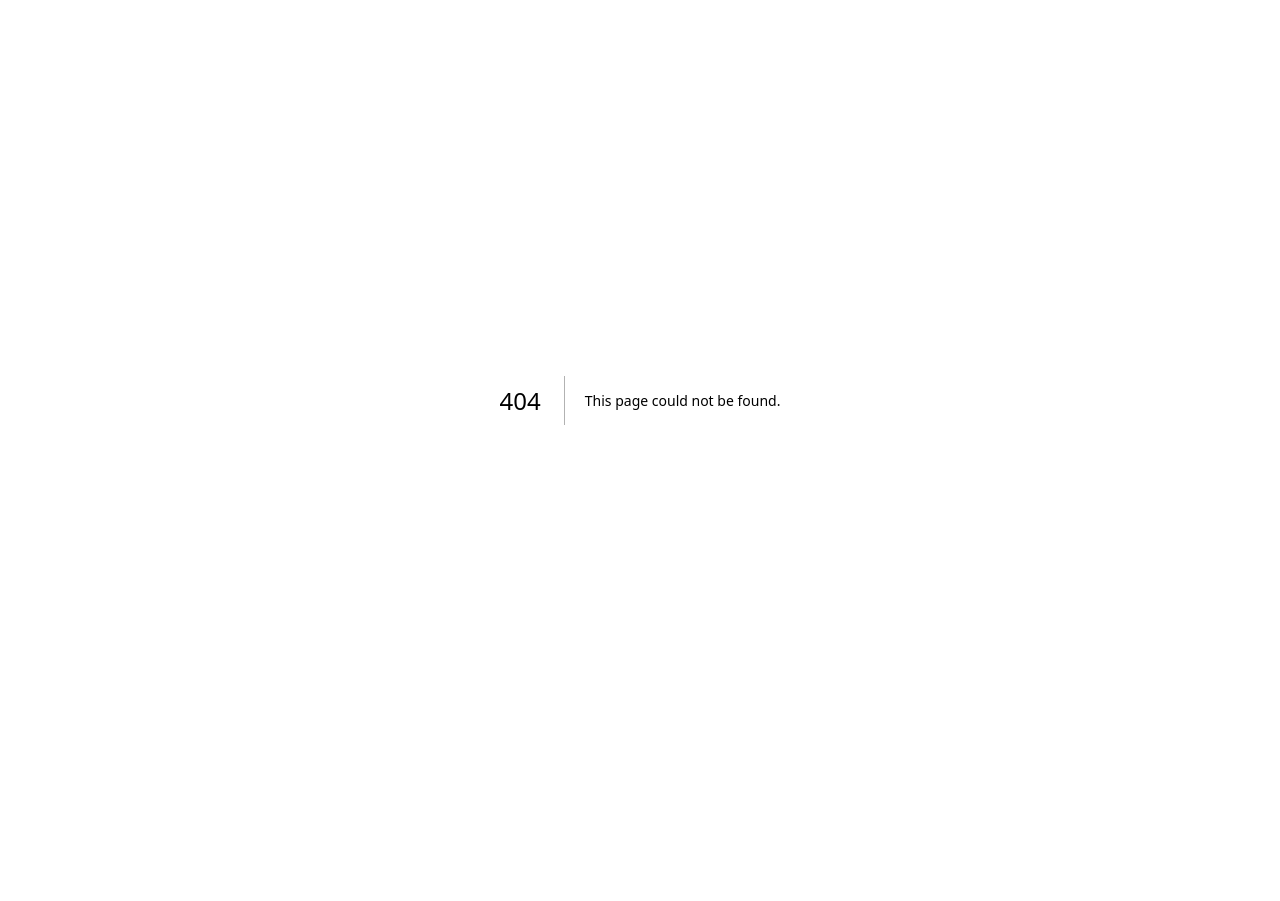
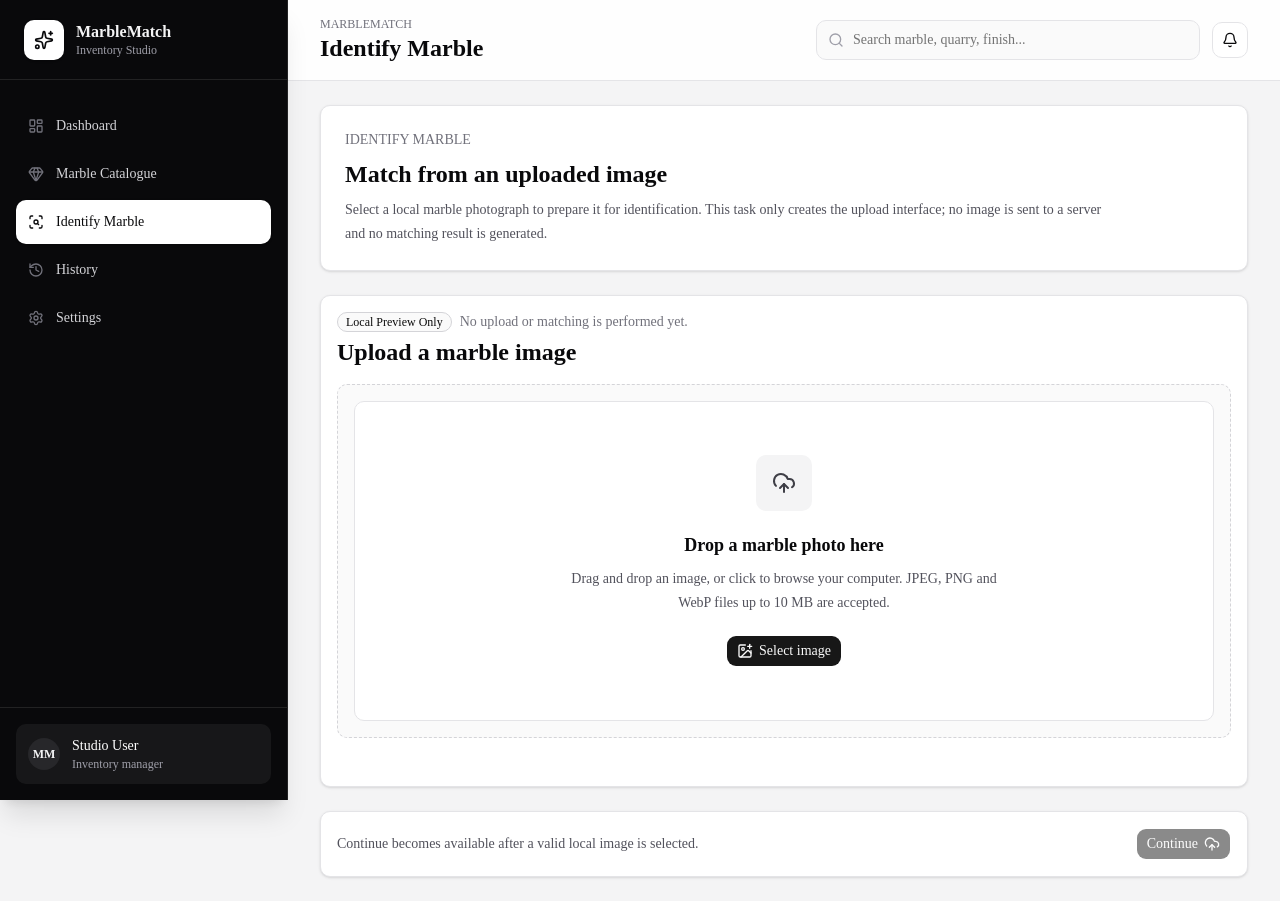
Before and after one commit to Rishabhpal07/marble-match-UI, a Next.js app: page /match in a window 1280 px wide. Before the commit this address had no page. Before the commit the page ends 800 px from the top, so only its background shows below. Built offline with nearby package versions, Linux system fonts and the light colour scheme.

Commit message:
feat: add marble image upload

```diff
--- a/app/(dashboard)/marbles/[id]/page.tsx
+++ b/app/(dashboard)/marbles/[id]/page.tsx
@@ -156,7 +156,7 @@ export default async function MarbleDetailPage({
                 Back to Catalogue
               </Link>
               <Link
-                href="/identify"
+                href="/match"
                 className="inline-flex h-10 items-center justify-center gap-2 rounded-lg bg-zinc-950 px-4 text-sm font-medium text-white outline-none transition-colors hover:bg-zinc-800 focus-visible:ring-2 focus-visible:ring-zinc-400"
               >
                 <ScanSearch className="size-4" aria-hidden="true" />
--- /dev/null
+++ b/app/(dashboard)/match/page.tsx
@@ -0,0 +1,23 @@
+import { MarbleImageUpload } from "@/components/image-upload/marble-image-upload";
+
+export default function MatchPage() {
+  return (
+    <div className="space-y-6">
+      <section className="rounded-lg border border-zinc-200 bg-white p-6 shadow-sm">
+        <p className="text-sm font-medium uppercase text-zinc-500">
+          Identify Marble
+        </p>
+        <h2 className="mt-2 text-2xl font-semibold text-zinc-950">
+          Match from an uploaded image
+        </h2>
+        <p className="mt-2 max-w-3xl text-sm leading-6 text-zinc-600">
+          Select a local marble photograph to prepare it for identification.
+          This task only creates the upload interface; no image is sent to a
+          server and no matching result is generated.
+        </p>
+      </section>
+
+      <MarbleImageUpload />
+    </div>
+  );
+}
--- /dev/null
+++ b/components/image-upload/marble-image-upload.tsx
@@ -0,0 +1,273 @@
+"use client";
+
+import Image from "next/image";
+import { ChangeEvent, DragEvent, useEffect, useRef, useState } from "react";
+import { ImagePlus, RefreshCw, Trash2, UploadCloud } from "lucide-react";
+
+import { Badge } from "@/components/ui/badge";
+import { Button } from "@/components/ui/button";
+import {
+  Card,
+  CardContent,
+  CardHeader,
+  CardTitle,
+} from "@/components/ui/card";
+import { cn } from "@/lib/utils";
+
+const acceptedTypes = ["image/jpeg", "image/png", "image/webp"];
+const maxFileSize = 10 * 1024 * 1024;
+
+type SelectedImage = {
+  file: File;
+  previewUrl: string;
+};
+
+function formatBytes(bytes: number) {
+  return `${(bytes / (1024 * 1024)).toFixed(1)} MB`;
+}
+
+function validateFile(file: File) {
+  if (!acceptedTypes.includes(file.type)) {
+    return "Choose a JPEG, PNG or WebP image.";
+  }
+
+  if (file.size > maxFileSize) {
+    return "Choose an image smaller than 10 MB.";
+  }
+
+  return null;
+}
+
+export function MarbleImageUpload() {
+  const inputRef = useRef<HTMLInputElement>(null);
+  const [selectedImage, setSelectedImage] = useState<SelectedImage | null>(
+    null
+  );
+  const [error, setError] = useState("");
+  const [isDragging, setIsDragging] = useState(false);
+
+  useEffect(() => {
+    return () => {
+      if (selectedImage?.previewUrl) {
+        URL.revokeObjectURL(selectedImage.previewUrl);
+      }
+    };
+  }, [selectedImage?.previewUrl]);
+
+  function openFilePicker() {
+    inputRef.current?.click();
+  }
+
+  function clearInputValue() {
+    if (inputRef.current) {
+      inputRef.current.value = "";
+    }
+  }
+
+  function selectFile(file: File | undefined) {
+    if (!file) {
+      return;
+    }
+
+    const validationError = validateFile(file);
+
+    if (validationError) {
+      setError(validationError);
+      setSelectedImage((current) => {
+        if (current?.previewUrl) {
+          URL.revokeObjectURL(current.previewUrl);
+        }
+
+        return null;
+      });
+      clearInputValue();
+      return;
+    }
+
+    const previewUrl = URL.createObjectURL(file);
+
+    setError("");
+    setSelectedImage((current) => {
+      if (current?.previewUrl) {
+        URL.revokeObjectURL(current.previewUrl);
+      }
+
+      return {
+        file,
+        previewUrl,
+      };
+    });
+  }
+
+  function removeSelectedImage() {
+    setSelectedImage((current) => {
+      if (current?.previewUrl) {
+        URL.revokeObjectURL(current.previewUrl);
+      }
+
+      return null;
+    });
+    setError("");
+    clearInputValue();
+  }
+
+  function handleInputChange(event: ChangeEvent<HTMLInputElement>) {
+    selectFile(event.target.files?.[0]);
+  }
+
+  function handleDragOver(event: DragEvent<HTMLDivElement>) {
+    event.preventDefault();
+    event.stopPropagation();
+    setIsDragging(true);
+  }
+
+  function handleDragLeave(event: DragEvent<HTMLDivElement>) {
+    event.preventDefault();
+    event.stopPropagation();
+    setIsDragging(false);
+  }
+
+  function handleDrop(event: DragEvent<HTMLDivElement>) {
+    event.preventDefault();
+    event.stopPropagation();
+    setIsDragging(false);
+    selectFile(event.dataTransfer.files?.[0]);
+  }
+
+  return (
+    <form
+      className="space-y-6"
+      onSubmit={(event) => event.preventDefault()}
+      aria-describedby="upload-help upload-error"
+    >
+      <Card className="rounded-lg border border-zinc-200 bg-white shadow-sm ring-0">
+        <CardHeader>
+          <div className="flex flex-wrap items-center gap-2">
+            <Badge variant="outline" className="border-zinc-300 bg-zinc-50">
+              Local Preview Only
+            </Badge>
+            <span className="text-sm text-zinc-500">
+              No upload or matching is performed yet.
+            </span>
+          </div>
+          <CardTitle className="text-2xl font-semibold text-zinc-950">
+            Upload a marble image
+          </CardTitle>
+        </CardHeader>
+        <CardContent>
+          <input
+            ref={inputRef}
+            id="marble-image-input"
+            type="file"
+            accept="image/jpeg,image/png,image/webp"
+            className="sr-only"
+            onChange={handleInputChange}
+          />
+
+          <div
+            onDragOver={handleDragOver}
+            onDragEnter={handleDragOver}
+            onDragLeave={handleDragLeave}
+            onDrop={handleDrop}
+            className={cn(
+              "rounded-lg border border-dashed border-zinc-300 bg-zinc-50 p-4 outline-none transition-colors focus-visible:ring-2 focus-visible:ring-zinc-400",
+              isDragging && "border-zinc-950 bg-white"
+            )}
+          >
+            {selectedImage ? (
+              <div className="grid gap-4 lg:grid-cols-[minmax(0,1fr)_280px]">
+                <div className="overflow-hidden rounded-lg border border-zinc-200 bg-white">
+                  <Image
+                    src={selectedImage.previewUrl}
+                    alt="Selected marble preview"
+                    width={960}
+                    height={640}
+                    unoptimized
+                    className="aspect-[16/10] w-full object-cover"
+                  />
+                </div>
+                <div className="flex flex-col justify-between rounded-lg border border-zinc-200 bg-white p-4">
+                  <div>
+                    <p className="text-sm font-medium text-zinc-950">
+                      {selectedImage.file.name}
+                    </p>
+                    <p className="mt-1 text-sm text-zinc-500">
+                      {selectedImage.file.type} ·{" "}
+                      {formatBytes(selectedImage.file.size)}
+                    </p>
+                    <p className="mt-4 text-sm leading-6 text-zinc-600">
+                      Preview generated locally in your browser. Matching will
+                      be added in a later task.
+                    </p>
+                  </div>
+                  <div className="mt-5 flex flex-col gap-2">
+                    <Button
+                      type="button"
+                      variant="outline"
+                      onClick={(event) => {
+                        event.stopPropagation();
+                        openFilePicker();
+                      }}
+                    >
+                      <RefreshCw aria-hidden="true" />
+                      Replace image
+                    </Button>
+                    <Button
+                      type="button"
+                      variant="outline"
+                      onClick={(event) => {
+                        event.stopPropagation();
+                        removeSelectedImage();
+                      }}
+                    >
+                      <Trash2 aria-hidden="true" />
+                      Remove image
+                    </Button>
+                  </div>
+                </div>
+              </div>
+            ) : (
+              <div className="flex min-h-80 flex-col items-center justify-center rounded-lg border border-zinc-200 bg-white p-8 text-center">
+                <div className="flex size-14 items-center justify-center rounded-lg bg-zinc-100 text-zinc-700">
+                  <UploadCloud className="size-6" aria-hidden="true" />
+                </div>
+                <h2 className="mt-5 text-lg font-semibold text-zinc-950">
+                  Drop a marble photo here
+                </h2>
+                <p
+                  id="upload-help"
+                  className="mt-2 max-w-md text-sm leading-6 text-zinc-600"
+                >
+                  Drag and drop an image, or click to browse your computer.
+                  JPEG, PNG and WebP files up to 10 MB are accepted.
+                </p>
+                <Button type="button" className="mt-5" onClick={openFilePicker}>
+                  <ImagePlus aria-hidden="true" />
+                  Select image
+                </Button>
+              </div>
+            )}
+          </div>
+
+          <p
+            id="upload-error"
+            className="mt-3 min-h-5 text-sm font-medium text-red-600"
+            aria-live="polite"
+          >
+            {error}
+          </p>
+        </CardContent>
+      </Card>
+
+      <div className="flex flex-col gap-3 rounded-lg border border-zinc-200 bg-white p-4 shadow-sm sm:flex-row sm:items-center sm:justify-between">
+        <p className="text-sm text-zinc-600">
+          Continue becomes available after a valid local image is selected.
+        </p>
+        <Button type="button" disabled={!selectedImage}>
+          Continue
+          <UploadCloud aria-hidden="true" />
+        </Button>
+      </div>
+    </form>
+  );
+}
--- a/components/layout/header.tsx
+++ b/components/layout/header.tsx
@@ -18,7 +18,7 @@ import { DashboardSidebarContent, dashboardNavigation } from "./sidebar";
 const pageTitles: Record<string, string> = {
   "/dashboard": "Dashboard",
   "/marbles": "Marble Catalogue",
-  "/identify": "Identify Marble",
+  "/match": "Identify Marble",
   "/history": "History",
   "/settings": "Settings",
 };
--- a/components/layout/sidebar.tsx
+++ b/components/layout/sidebar.tsx
@@ -27,7 +27,7 @@ export const dashboardNavigation = [
   },
   {
     title: "Identify Marble",
-    href: "/identify",
+    href: "/match",
     icon: ScanSearch,
   },
   {
```
